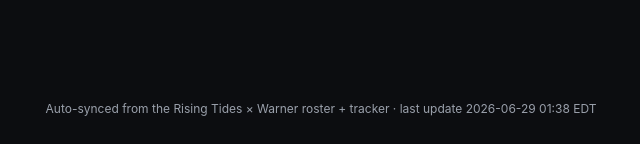
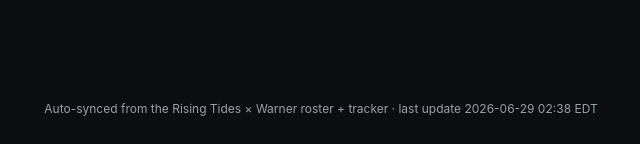
Before and after one commit to ecfromthedc/sb-55a323ec05f84f99b2, a plain HTML site: page index.html in a window 1280 px wide. Shown: the part 7140-7284 px from the top of the page, 319-959 px from the left. Drawn offline with Linux system fonts and the light colour scheme.

Commit message:
Sound Board refresh

```diff
--- a/index.html
+++ b/index.html
@@ -1060,7 +1060,7 @@
         </div></div>
       </section>
     </div></main>
-<footer>Auto-synced from the Rising Tides × Warner roster + tracker · last update 2026-06-29 01:38 EDT</footer>
+<footer>Auto-synced from the Rising Tides × Warner roster + tracker · last update 2026-06-29 02:38 EDT</footer>
 <script>
   const mo = (() => { const d = new Date();
     return d.getFullYear() + '-' + String(d.getMonth() + 1).padStart(2, '0'); })();
```
